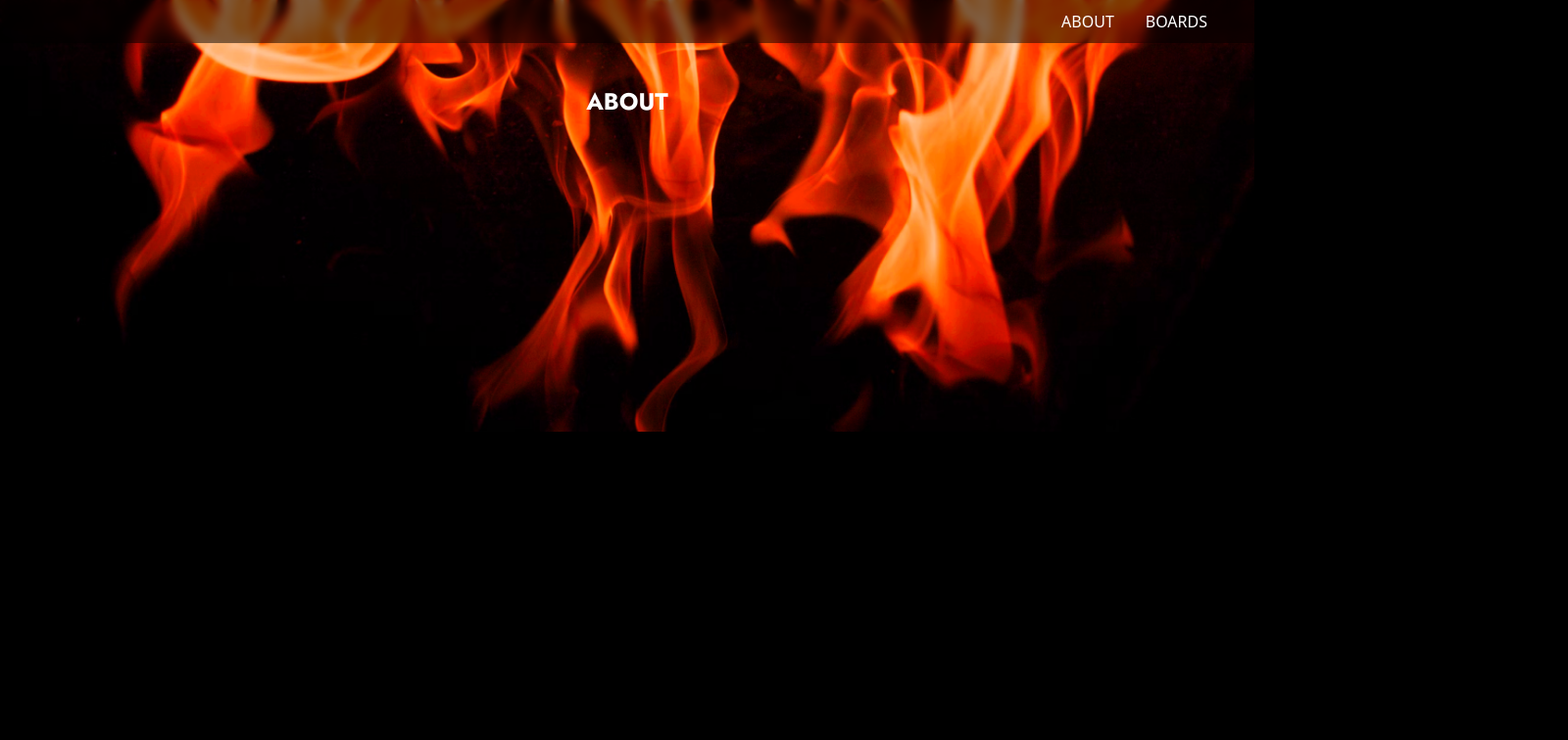
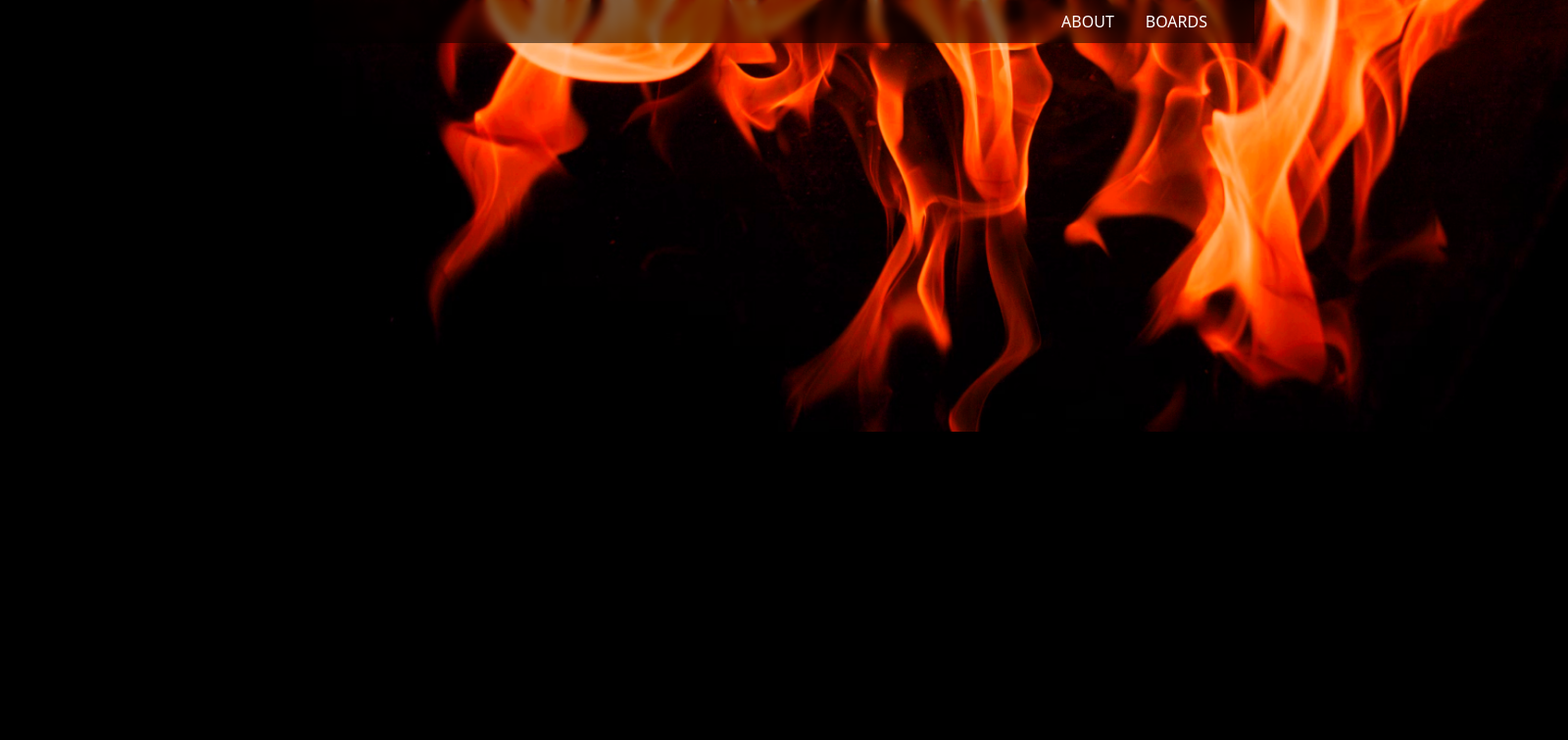
Before and after one commit to acm-ucr/aag-website, a Next.js app: page /about in a window 1280 px wide. Shown: the top 756 px of the page at 98% size, 1600 px wide, since content can reach past the window. Built offline with nearby package versions, Linux system fonts and the light colour scheme.

Commit message:
react-player

```diff
--- a/package.json
+++ b/package.json
@@ -18,7 +18,8 @@
     "react": "^18.2.0",
     "react-bootstrap": "^2.8.0",
     "react-dom": "^18.2.0",
-    "react-icons": "^4.10.1"
+    "react-icons": "^4.10.1",
+    "react-player": "^2.13.0"
   },
   "devDependencies": {
     "autoprefixer": "^10.4.15",
--- a/src/app/about/page.js
+++ b/src/app/about/page.js
@@ -2,10 +2,10 @@
 import PageTitle from "@/components/PageTitle";
 import Image from "next/image";
 import fire from "public/fire.png";
-
+import ReactPlayer from "react-player";
 const About = () => {
   return (
-    <>
+    <div>
       <title>AAG | About</title>
       <Image
         src={fire}
@@ -13,7 +13,8 @@
         className=" -translate-y-[7%] object-contain rotate-180 absolute top-0"
       />
       <PageTitle title="ABOUT" />
-    </>
+      <ReactPlayer url="https://youtu.be/W-9_lIJpM2I" />
+    </div>
   );
 };
 
```
Also changed, not shown: 1 other file (tests, documents, lock files or other folders).
